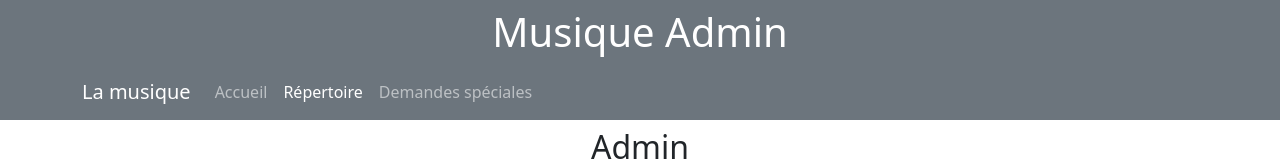
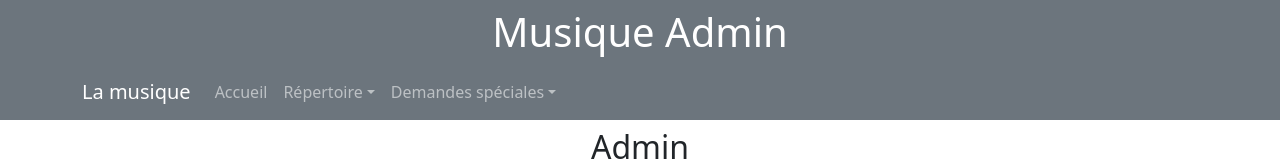
Before and after one commit to Sam-Existence/WebIII_TP, a React (Create React App) app in the folder frontend/: page /admin/repertoire in a window 1280 px wide. Shown: the top 162 px of the page. Built offline with nearby package versions, Linux system fonts and the light colour scheme; no server answers.

Commit message:
Mise à jour de BarreNavigation

```diff
--- a/frontend/src/composants/BarreNavigation.js
+++ b/frontend/src/composants/BarreNavigation.js
@@ -2,9 +2,11 @@ import React from "react";
 import {
     Navbar,
     Nav,
-    Container
+    Container,
+    NavDropdown
 } from 'react-bootstrap';
-import { LinkContainer } from 'react-router-bootstrap'
+import { LinkContainer } from 'react-router-bootstrap';
+import { Link } from 'react-router-dom';
 
 export const BarreNavigation = ({ type="client" }) => {
     let navbarElements;
@@ -23,8 +25,15 @@ export const BarreNavigation = ({ type="client" }) => {
             navbarElements =
             <>
                 <Nav.Link href="/admin">Accueil</Nav.Link>
-                <LinkContainer to="/admin/repertoire"><Nav.Link>Répertoire</Nav.Link></LinkContainer>
-                <LinkContainer to="/admin/demandes-speciales"><Nav.Link>Demandes spéciales</Nav.Link></LinkContainer>
+                <NavDropdown title="Répertoire">
+                    <LinkContainer to="/admin/repertoire"><NavDropdown.Item>Lister</NavDropdown.Item></LinkContainer>
+                    <LinkContainer to="/admin/repertoire/ajouter"><NavDropdown.Item>Ajouter</NavDropdown.Item></LinkContainer>
+                    <LinkContainer to="/admin/repertoire/top-5"><NavDropdown.Item>Top 5</NavDropdown.Item></LinkContainer>
+                </NavDropdown>
+                <NavDropdown title="Demandes spéciales">
+                    <NavDropdown.Item as={Link} to="/admin/demandes-speciales">Lister toutes</NavDropdown.Item>
+                    <NavDropdown.Item as={Link} to={{path: "/admin/demandes-speciales", search: "?actives=true"}}>Lister actives</NavDropdown.Item>
+                </NavDropdown>
             </>
             break;
 
```
